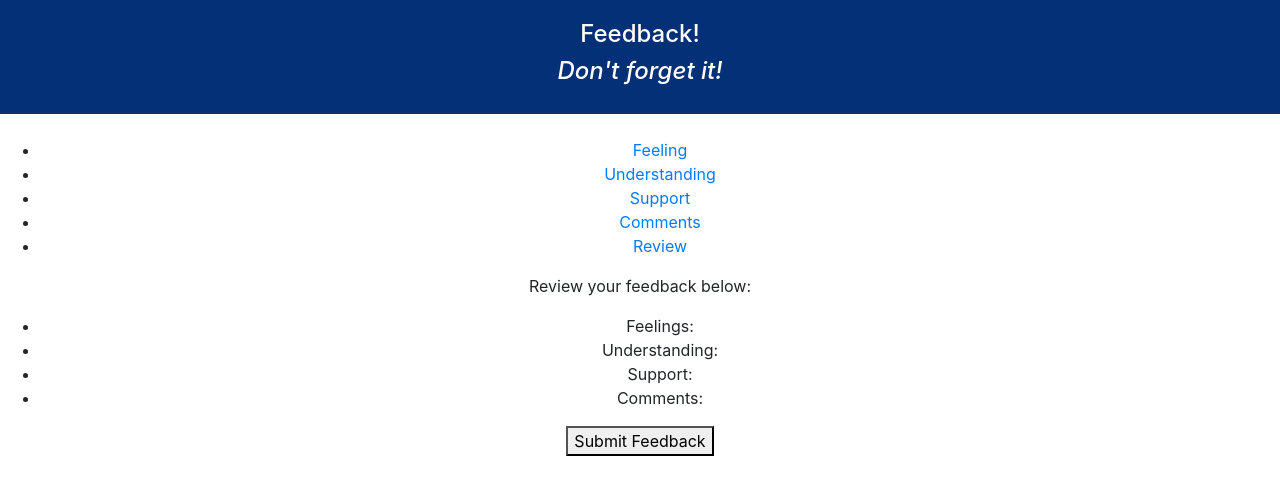
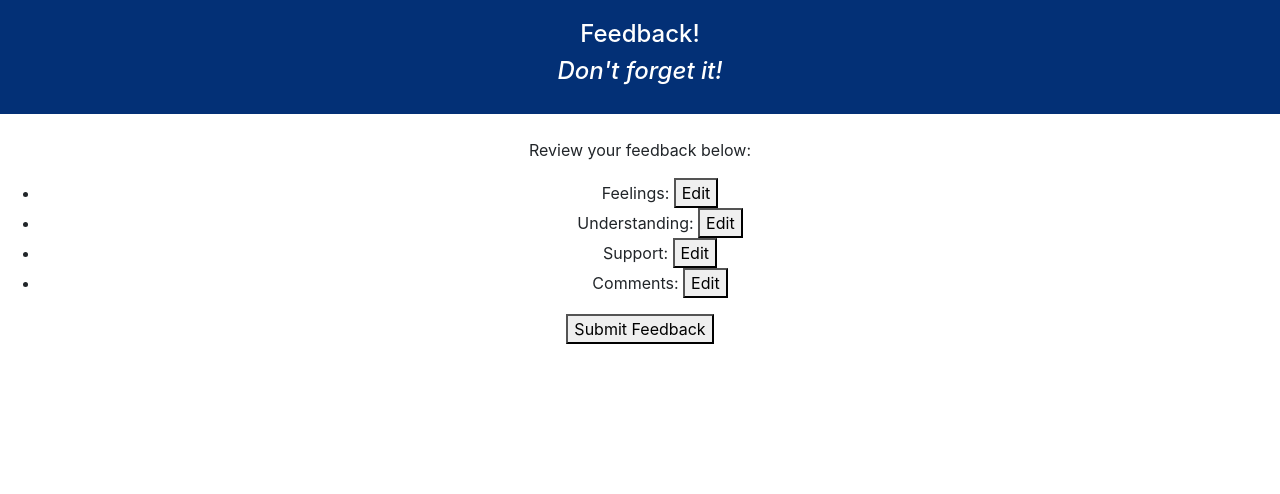
Before and after one commit to aholdahl/redux-feedback-loop, a React (Create React App) app: page /#/review in a window 1280 px wide. Shown: the top 494 px of the page. Built offline with nearby package versions, Linux system fonts and the light colour scheme.

Commit message:
created buttons on review to return to previous pages

```diff
--- a/src/components/App/App.js
+++ b/src/components/App/App.js
@@ -8,6 +8,7 @@ import Understanding from '../Understanding/Understanding.jsx';
 import Support from '../Support/Support.jsx';
 import Comments from '../Comments/Comments.jsx';
 import Review from '../Review/Review.jsx';
+import Confirmation from '../Confirmation/Confirmation.jsx';
 
 class App extends Component {
   render() {
@@ -19,7 +20,7 @@ class App extends Component {
             <h4><i>Don't forget it!</i></h4>
           </header>
           <br />
-          <nav>
+          {/* <nav>
             <ul>
               <li>
                 <Link to="/">Feeling</Link>
@@ -36,13 +37,17 @@ class App extends Component {
               <li>
                 <Link to="/review">Review</Link>
               </li>
+              <li>
+                <Link to="/confirmation">Confirmation</Link>
+              </li>
             </ul>
-          </nav>
+          </nav> */}
           <Route path="/" exact component={Feeling} />
           <Route path="/understanding" component={Understanding} />
           <Route path="/support" component={Support} />
           <Route path="/comments" component={Comments} />
-          <Route path="/review" component={Review}/>
+          <Route path="/review" component={Review} />
+          <Route path="/confirmation" component={Confirmation} />
         </div>
       </Router>
     );
--- /dev/null
+++ b/src/components/Confirmation/Confirmation.jsx
@@ -0,0 +1,19 @@
+import React, { Component } from 'react';
+
+class Confirmation extends Component {
+
+    handleClick = () => {
+        this.props.history.push('/')
+    }
+
+    render() {
+        return (
+            <div>
+                <p>Thank you for your feedback!</p>
+                <button onClick={this.handleClick}>Leave More Feedback</button>
+            </div>
+        )
+    }
+}
+
+export default Confirmation;
--- a/src/components/Feeling/Feeling.jsx
+++ b/src/components/Feeling/Feeling.jsx
@@ -36,4 +36,10 @@ class Feeling extends Component {
     }
 }
 
-export default connect()(Feeling);
+const mapStateToProps = (reduxStore) => {
+    return {
+        feeling: reduxStore.feelingReducer
+    }
+}
+
+export default connect(mapStateToProps)(Feeling);
--- a/src/components/Review/Review.jsx
+++ b/src/components/Review/Review.jsx
@@ -4,14 +4,18 @@ import axios from 'axios';
 
 class Review extends Component {
 
-    handleClick = () => {
+    handleClick = (event, url)=>{
+        this.props.history.push(url);
+    }
+
+    handleSubmit = () => {
         axios.post('/feedback', this.props.reduxStore)
             .then((response) => {
                 console.log(response.data);
                 this.props.dispatch({
                     type: 'SUBMIT_ALL'
                 })
-                // this.props.history.push('/')
+                this.props.history.push('/confirmation')
             }).catch((error) => {
                 console.log(error);
             })
@@ -22,12 +26,12 @@ class Review extends Component {
             <div>
                 <p>Review your feedback below:</p>
                 <ul>
-                    <li>Feelings: {this.props.reduxStore.feelingReducer}</li>
-                    <li>Understanding: {this.props.reduxStore.understandingReducer}</li>
-                    <li>Support: {this.props.reduxStore.supportReducer}</li>
-                    <li>Comments: {this.props.reduxStore.commentsReducer}</li>
+                    <li>Feelings: {this.props.reduxStore.feelingReducer} <button onClick={(event)=>{this.handleClick(event, '/')}}>Edit</button></li>
+                    <li>Understanding: {this.props.reduxStore.understandingReducer} <button onClick={(event) => { this.handleClick(event, '/understanding') }}>Edit</button></li>
+                    <li>Support: {this.props.reduxStore.supportReducer}  <button onClick={(event) => { this.handleClick(event, '/support') }}>Edit</button></li>
+                    <li>Comments: {this.props.reduxStore.commentsReducer} <button onClick={(event) => { this.handleClick(event, '/comments') }}>Edit</button></li>
                 </ul>
-                <button onClick={this.handleClick}>Submit Feedback</button>
+                <button onClick={this.handleSubmit}>Submit Feedback</button>
             </div>
         )
     }
--- a/src/components/Support/Support.jsx
+++ b/src/components/Support/Support.jsx
@@ -36,4 +36,10 @@ class Support extends Component {
     }
 }
 
-export default connect()(Support);
+const mapStateToProps = (reduxStore) => {
+    return {
+        reduxStore
+    }
+}
+
+export default connect(mapStateToProps)(Support);
--- a/src/components/Understanding/Understanding.jsx
+++ b/src/components/Understanding/Understanding.jsx
@@ -27,7 +27,7 @@ class Understanding extends Component {
     render() {
         return (
             <form onSubmit={this.handleSubmit}>
-                <p>How well do you understand the material?</p>
+                <p>How well are you understanding the content?</p>
                 <input type="number" min="1" max="5" onChange={(event) => { this.handleChange(event) }} />
                 <br />
                 <button>Next Up: Support</button>
@@ -36,4 +36,10 @@ class Understanding extends Component {
     }
 }
 
-export default connect()(Understanding);
+const mapStateToProps = (reduxStore) => {
+    return {
+        reduxStore
+    }
+}
+
+export default connect(mapStateToProps)(Understanding);
```
